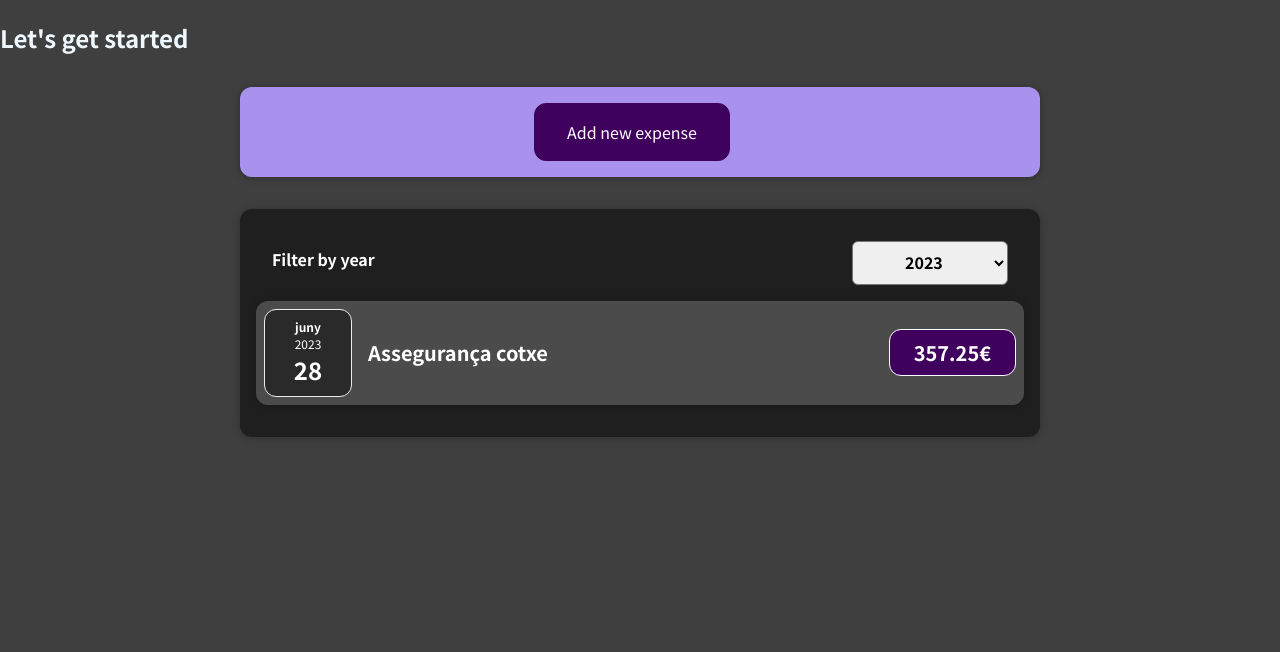
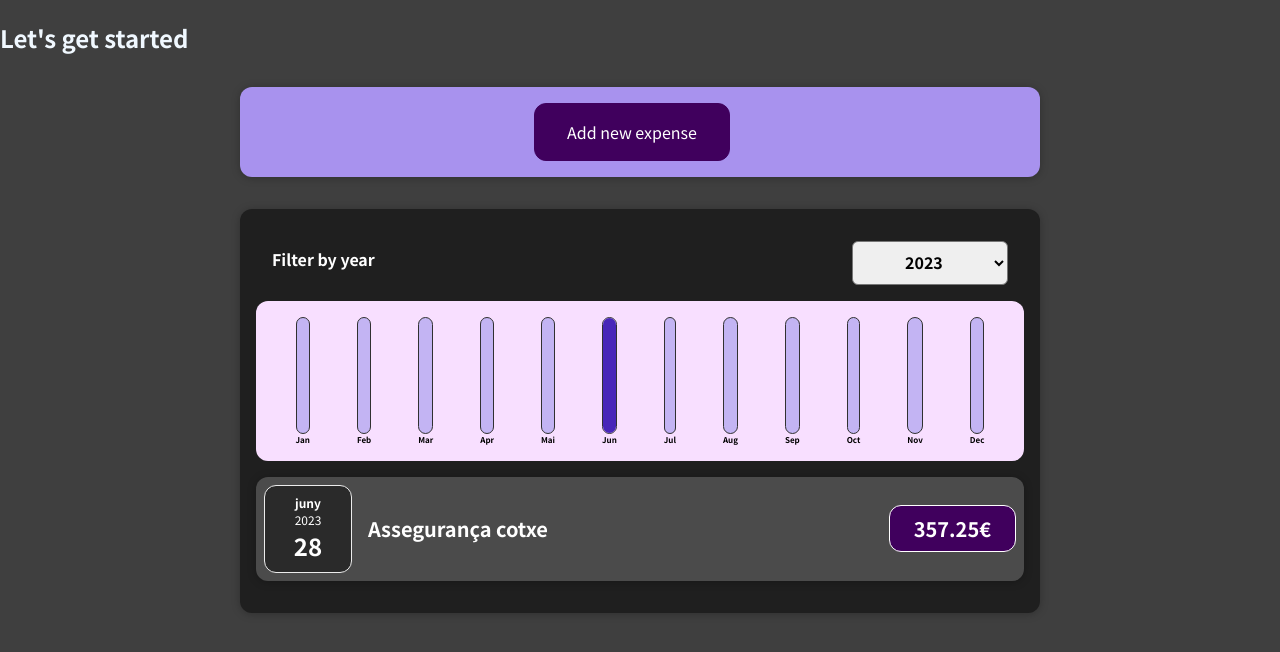
Before and after one commit to gmateu/MyExpenses, a React (Create React App) app: page / in a window 1280 px wide. Shown: the top 652 px of the page. Built offline with nearby package versions, Linux system fonts and the light colour scheme.

Commit message:
projecte acabat

```diff
--- /dev/null
+++ b/src/components/Chart/Chart.css
@@ -0,0 +1,9 @@
+.chart {
+    padding: 1rem;
+    border-radius: 12px;
+    background-color: #f8dfff;
+    text-align: center;
+    display: flex;
+    justify-content: space-around;
+    height: 10rem;
+  }
--- /dev/null
+++ b/src/components/Chart/Chart.js
@@ -0,0 +1,23 @@
+import React from "react";
+import ChartBar from "./ChartBar";
+import "./Chart.css";
+
+const Chart = (props) => {
+  const dataPointsValues = props.dataPoints.map((dataPoint) => dataPoint.value);
+  const totalMaximum = Math.max(...dataPointsValues);
+
+  return (
+    <div className="chart">
+      {props.dataPoints.map((dataPoint) => (
+        <ChartBar
+          key={dataPoint.label}
+          value={dataPoint.value}
+          maxValue={totalMaximum}
+          label={dataPoint.label}
+        />
+      ))}
+    </div>
+  );
+};
+
+export default Chart;
--- /dev/null
+++ b/src/components/Chart/ChartBar.css
@@ -0,0 +1,30 @@
+.chart-bar {
+    height: 100%;
+    display: flex;
+    flex-direction: column;
+    align-items: center;
+  }
+
+  .chart-bar__inner {
+    height: 100%;
+    width: 100%;
+    border: 1px solid #313131;
+    border-radius: 12px;
+    background-color: #c3b4f3;
+    overflow: hidden;
+    display: flex;
+    flex-direction: column;
+    justify-content: flex-end;
+  }
+
+  .chart-bar__fill {
+    background-color: #4826b9;
+    width: 100%;
+    transition: all 0.3s ease-out;
+  }
+
+  .chart-bar__label {
+    font-weight: bold;
+    font-size: 0.5rem;
+    text-align: center;
+  }
--- /dev/null
+++ b/src/components/Chart/ChartBar.js
@@ -0,0 +1,23 @@
+import React from "react";
+
+import "./ChartBar.css";
+
+const ChartBar = (props) => {
+  let barFillHeight = "0%";
+
+  if (props.maxValue > 0) {
+    barFillHeight = Math.round((props.value / props.maxValue) * 100) + "%";
+  }
+  return (
+    <div className="chart-bar">
+      <div className="chart-bar__inner">
+        <div
+          className="chart-bar__fill"
+          style={{ height: barFillHeight }}></div>
+      </div>
+      <div className="chart-bar__label">{props.label}</div>
+    </div>
+  );
+};
+
+export default ChartBar;
--- a/src/components/Expenses/Expenses.js
+++ b/src/components/Expenses/Expenses.js
@@ -2,6 +2,7 @@ import React, { useState } from "react";
 import Card from "../UI/Card";
 import ExpensesList from "./ExpensesList";
 import ExpensesFilter from "./ExpensesFilter";
+import ExpensesChart from "./ExpensesChart";
 import "./Expenses.css";
 
 const Expenses = (props) => {
@@ -20,6 +21,7 @@ const Expenses = (props) => {
   return (
     <Card className="expenses">
       <ExpensesFilter selected={filteredYear} onSetFilterYear={setFilterYear} />
+      <ExpensesChart expenses={filteredExpenses}/>
       <ExpensesList expenses={filteredExpenses} />
     </Card>
   );
--- /dev/null
+++ b/src/components/Expenses/ExpensesChart.js
@@ -0,0 +1,27 @@
+import React from "react";
+import Chart from "../Chart/Chart";
+const ExpensesChart = (props) => {
+  const chartDataPoints = [
+    { label: "Jan", value: 0 },
+    { label: "Feb", value: 0 },
+    { label: "Mar", value: 0 },
+    { label: "Apr", value: 0 },
+    { label: "Mai", value: 0 },
+    { label: "Jun", value: 0 },
+    { label: "Jul", value: 0 },
+    { label: "Aug", value: 0 },
+    { label: "Sep", value: 0 },
+    { label: "Oct", value: 0 },
+    { label: "Nov", value: 0 },
+    { label: "Dec", value: 0 },
+  ];
+
+  for(const expense of props.expenses){
+    const expenseMonth = expense.date.getMonth(); //start at 0
+    chartDataPoints[expenseMonth].value += expense.amount;
+  }
+
+  return <Chart dataPoints={chartDataPoints}/>;
+};
+
+export default ExpensesChart;
```
